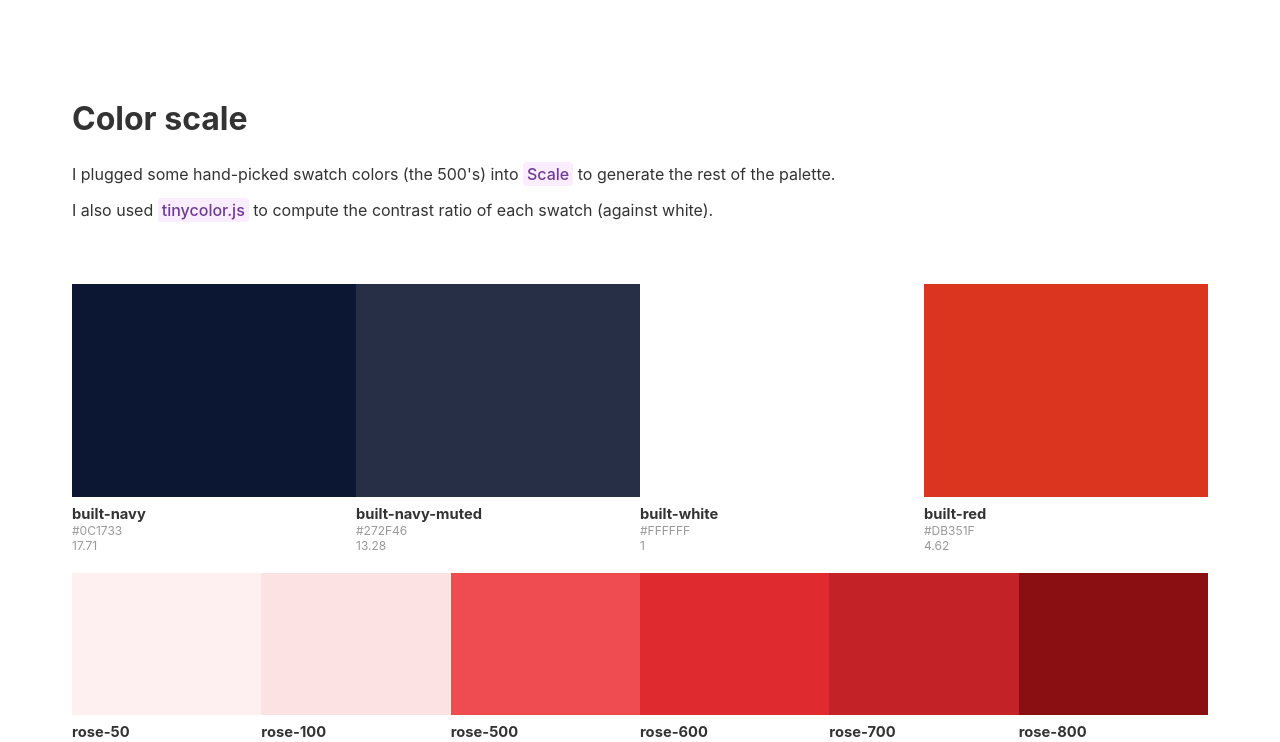
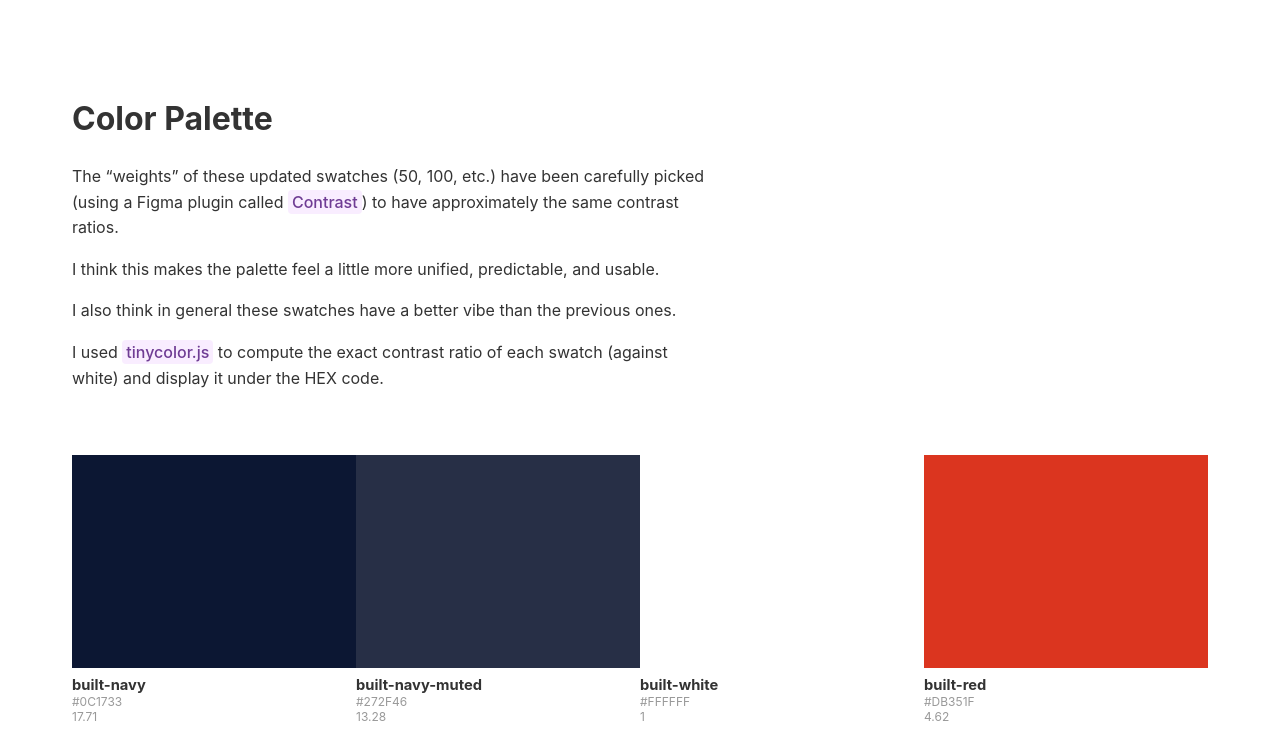
Before and after one commit to dannymcclain/gen-color-scale, a Svelte app: page / in a window 1280 px wide. Shown: the top 742 px of the page. Built offline with nearby package versions, Linux system fonts and the light colour scheme.

Commit message:
tidying up the display

```diff
--- a/src/App.svelte
+++ b/src/App.svelte
@@ -4,9 +4,11 @@
 
 <main>
 	<section>
-		<h1>Color scale</h1>
-		<p>I plugged some hand-picked swatch colors (the 500's) into <a href="https://hihayk.github.io/scale/#4/6/50/80/-51/67/20/14/1D9A6C/29/154/108/white">Scale</a> to generate the rest of the palette.</p>
-		<p>I also used <a href="https://github.com/bgrins/TinyColor">tinycolor.js</a> to compute the contrast ratio of each swatch (against white).</p>
+		<h1>Color Palette</h1>
+		<p>The “weights” of these updated swatches (50, 100, etc.) have been carefully picked (using a Figma plugin called <a href="https://www.figma.com/community/plugin/748533339900865323/Contrast">Contrast</a>) to have approximately the same contrast ratios.</p>
+		<p>I think this makes the palette feel a little more unified, predictable, and usable.</p>
+		<p>I also think in general these swatches have a better vibe than the previous ones.</p>
+		<p>I used <a href="https://github.com/bgrins/TinyColor">tinycolor.js</a> to compute the exact contrast ratio of each swatch (against white) and display it under the HEX code.</p>
 	</section>
 
 	<SwatchList />
@@ -33,6 +35,11 @@
 
 	section {
 		margin-bottom: 4rem;
+		max-width: 40rem;
+
+		& p {
+			line-height: 1.6;
+		}
 	}
 
 	ul {
```
